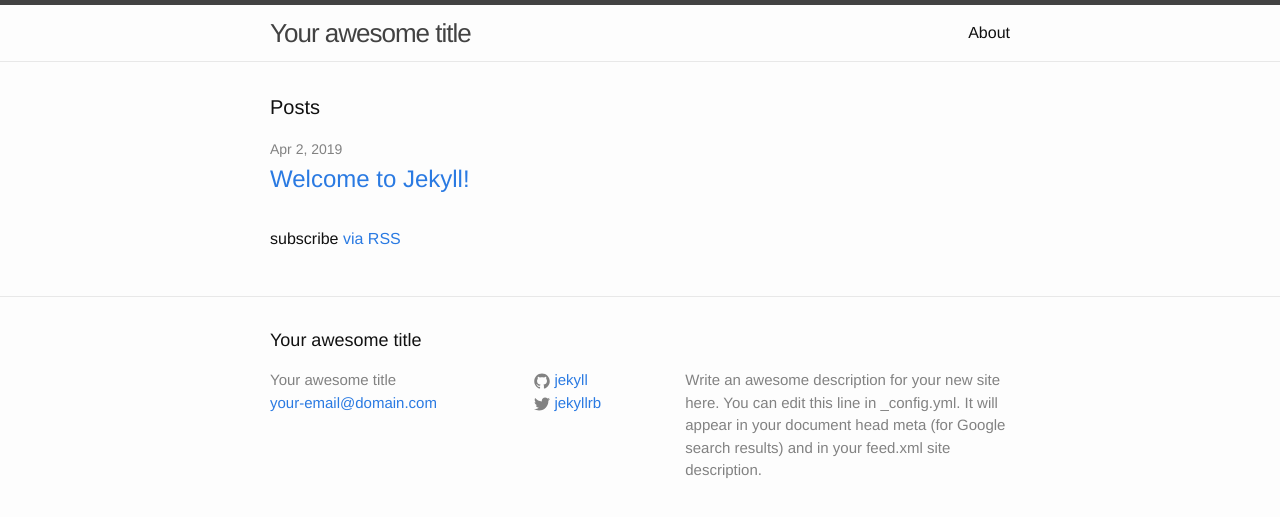
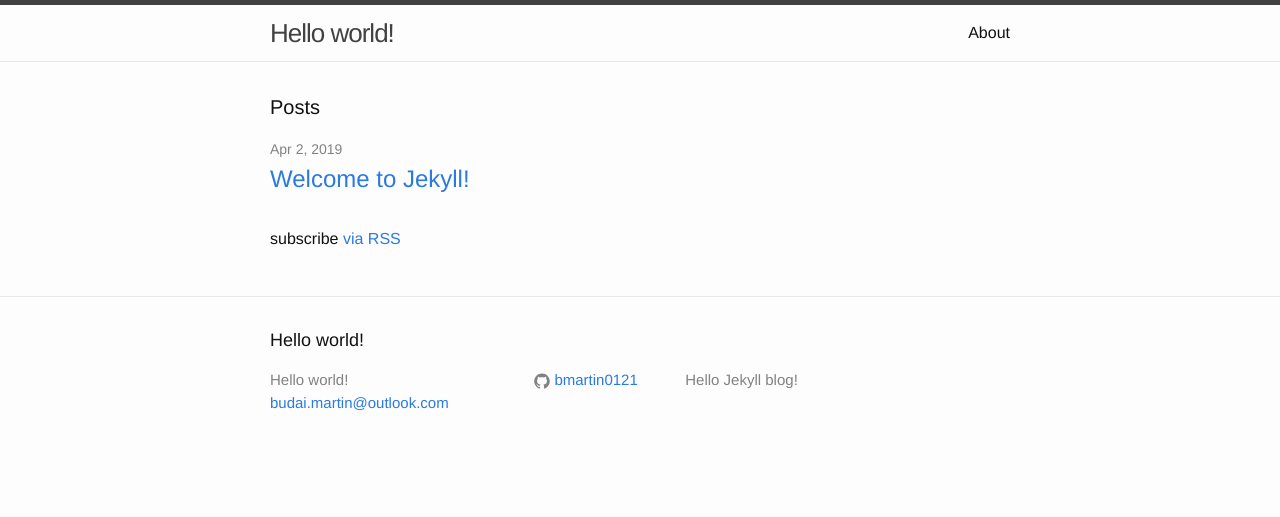
Before and after one commit to budaimartin/budaimartin.github.io, a Jekyll site: the page built from index.html, in a window 1280 px wide. Shown: the top 517 px of the page. Built offline with Jekyll 4.4.1, drawn with Linux system fonts in a browser that asks for light colours.

Commit message:
Tweaking the config

```diff
--- a/_config.yml
+++ b/_config.yml
@@ -6,16 +6,13 @@
 # 'jekyll serve'. If you change this file, please restart the server process.
 
 # Site settings
-title: Your awesome title
-email: your-email@domain.com
+title: Hello world!
+email: budai.martin@outlook.com
 description: > # this means to ignore newlines until "baseurl:"
-  Write an awesome description for your new site here. You can edit this
-  line in _config.yml. It will appear in your document head meta (for
-  Google search results) and in your feed.xml site description.
+  Hello Jekyll blog!
 baseurl: "" # the subpath of your site, e.g. /blog
-url: "http://yourdomain.com" # the base hostname & protocol for your site
-twitter_username: jekyllrb
-github_username:  jekyll
+url: "http://bmartin0121.github.io" # the base hostname & protocol for your site
+github_username:  bmartin0121
 
 # Build settings
 markdown: kramdown
```
